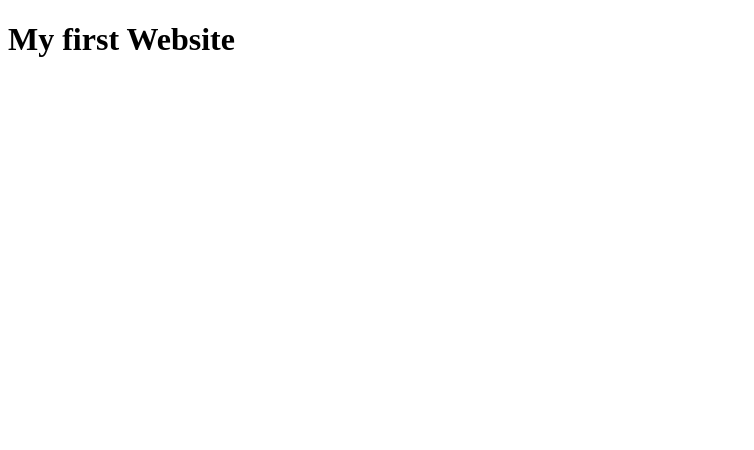
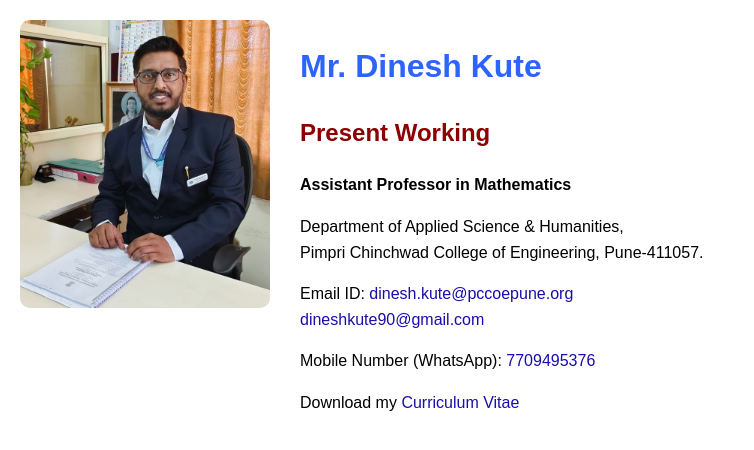
Before and after one commit to dineshkute90/dineshkute90.github.io, a plain HTML site: page index.html in a window 1280 px wide. Shown: the whole page, without its empty margins (0-754 px from the left). Drawn offline with Linux system fonts and the light colour scheme; files whose address does not match are found by name.

Commit message:
Add files via upload

```diff
--- a/index.html
+++ b/index.html
@@ -3,9 +3,56 @@
 <head>
     <meta charset="UTF-8">
     <meta name="viewport" content="width=device-width, initial-scale=1.0">
-    <title>my website</title>
+    <title>Mr. Dinesh Kute - Personal Website</title>
+    <style>
+        body {
+            font-family: Arial, sans-serif;
+            margin: 20px;
+            line-height: 1.6;
+        }
+        .container {
+            display: flex;
+            gap: 30px;
+            align-items: flex-start;
+        }
+        .profile-image {
+            max-width: 250px;
+            border-radius: 10px;
+        }
+        h1 {
+            color: #2E64FE;
+        }
+        h2 {
+            color: darkred;
+        }
+        a {
+            color: #1A0DAB;
+            text-decoration: none;
+        }
+        a:hover {
+            text-decoration: underline;
+        }
+        .info {
+            max-width: 600px;
+        }
+    </style>
 </head>
 <body>
-    <h1>My first Website</h1>
+    <div class="container">
+        <div>
+            <img src="C:\Users\dines\OneDrive\Desktop\personal-website\photo.jpg" alt="Mr. Dinesh Kute" class="profile-image">
+        </div>
+        <div class="info">
+            <h1>Mr. Dinesh Kute</h1>
+            <h2>Present Working</h2>
+            <p><strong>Assistant Professor in Mathematics</strong></p>
+            <p>Department of Applied Science & Humanities,<br>
+            Pimpri Chinchwad College of Engineering, Pune-411057.</p>
+            <p>Email ID: <a href="mailto:dinesh.kute@pccoepune.org">dinesh.kute@pccoepune.org</a><br>
+            <a href="mailto:dineshkute90@gmail.com">dineshkute90@gmail.com</a></p>
+            <p>Mobile Number (WhatsApp): <a href="tel:+917709495376">7709495376</a></p>
+            <p>Download my <a href="#">Curriculum Vitae</a></p>
+        </div>
+    </div>
 </body>
 </html>
```
Also changed, not shown: photo.jpg (added).
